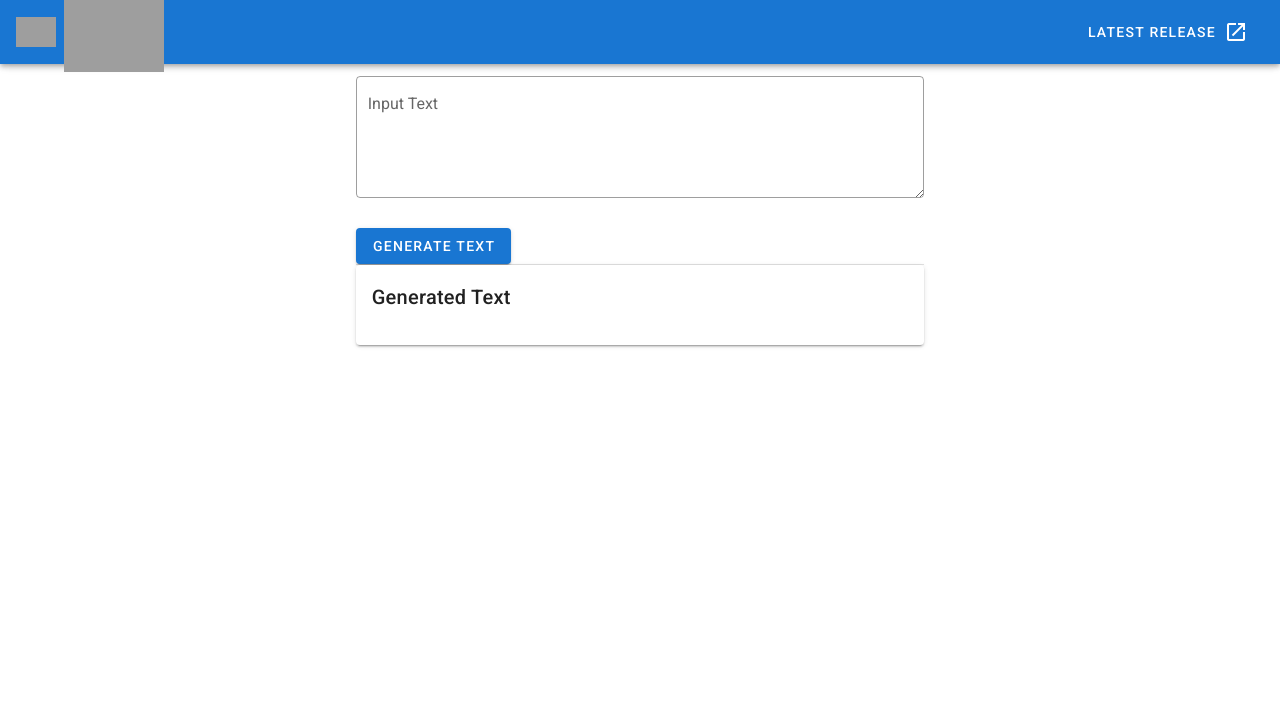
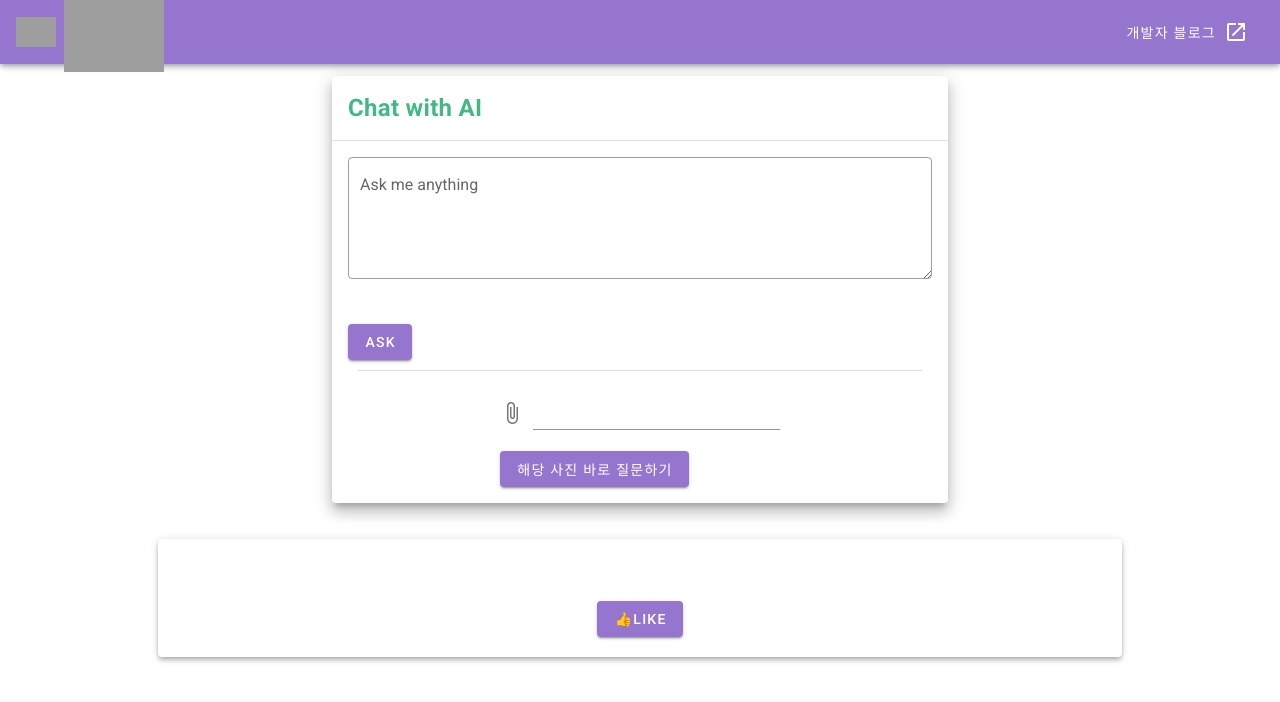
Before and after one commit to yechanlee/chatgptApiSample, a Vue app: page / in a window 1280 px wide. Shown: the top 702 px of the page. Built offline with nearby package versions, Linux system fonts and the light colour scheme; grey boxes are pictures that could not be loaded.

Commit message:
채팅 및 이미지

```diff
--- a/package.json
+++ b/package.json
@@ -11,6 +11,7 @@
     "axios": "^1.4.0",
     "core-js": "^3.8.3",
     "openai": "^3.3.0",
+    "tesseract.js": "^4.1.1",
     "vue": "^2.6.14",
     "vue-router": "^3.5.1",
     "vuetify": "^2.6.0",
--- a/src/App.vue
+++ b/src/App.vue
@@ -1,10 +1,6 @@
 <template>
   <v-app>
-    <v-app-bar
-      app
-      color="primary"
-      dark
-    >
+    <v-app-bar app color="primary" dark>
       <div class="d-flex align-center">
         <v-img
           alt="Vuetify Logo"
@@ -27,26 +23,21 @@
 
       <v-spacer></v-spacer>
 
-      <v-btn
-        href="https://github.com/vuetifyjs/vuetify/releases/latest"
-        target="_blank"
-        text
-      >
-        <span class="mr-2">Latest Release</span>
+      <v-btn href="https://yellongs.com" target="_blank" text>
+        <span class="mr-2">개발자 블로그</span>
         <v-icon>mdi-open-in-new</v-icon>
       </v-btn>
     </v-app-bar>
 
     <v-main>
-      <router-view/>
+      <router-view />
     </v-main>
   </v-app>
 </template>
 
 <script>
-
 export default {
-  name: 'App',
+  name: "App",
 
   data: () => ({
     //
--- a/src/plugins/vuetify.js
+++ b/src/plugins/vuetify.js
@@ -1,7 +1,16 @@
-import Vue from 'vue';
-import Vuetify from 'vuetify/lib/framework';
-
+import Vue from "vue";
+import Vuetify from "vuetify/lib/framework";
+import colors from "vuetify/lib/util/colors";
 Vue.use(Vuetify);
 
 export default new Vuetify({
+  theme: {
+    themes: {
+      light: {
+        primary: colors.deepPurple.lighten2,
+        secondary: colors.red.lighten4, // #FFCDD2
+        accent: colors.indigo.base, // #3F51B5
+      },
+    },
+  },
 });
--- a/src/router/index.js
+++ b/src/router/index.js
@@ -2,6 +2,7 @@ import Vue from "vue";
 import VueRouter from "vue-router";
 import HomeView from "../views/HomeView.vue";
 import TestGpt from "../views/TestGpt.vue";
+import NewTest from "../views/NewTest.vue";
 Vue.use(VueRouter);
 
 const routes = [
@@ -9,6 +10,11 @@ const routes = [
     path: "/",
     name: "testGpt",
     component: TestGpt,
+  },
+  {
+    path: "/test2",
+    name: "newTest",
+    component: NewTest,
   },
   {
     path: "/test",
--- /dev/null
+++ b/src/views/NewTest.vue
@@ -0,0 +1,45 @@
+<template>
+  <v-container>
+    <v-row justify="center">
+      <v-col cols="12" sm="6">
+        <v-file-input
+          v-model="selectedImage"
+          accept="image/*"
+          @change="handleImageChange"
+        ></v-file-input>
+
+        <!-- ... -->
+      </v-col>
+    </v-row>
+    <v-img :src="selectedImageUrl" class="mt-4"></v-img>
+  </v-container>
+</template>
+
+<script>
+import Tesseract from "tesseract.js";
+
+export default {
+  data() {
+    return {
+      selectedImage: null,
+      selectedImageUrl: "",
+      ocrResult: "",
+    };
+  },
+  methods: {
+    handleImageChange(event) {
+      this.selectedImage = event;
+      this.selectedImageUrl = URL.createObjectURL(this.selectedImage);
+    },
+    async performOCR() {
+      if (this.selectedImage) {
+        const result = await Tesseract.recognize(
+          this.selectedImage,
+          "kor" // 한글 언어 코드 (kor)
+        );
+        this.ocrResult = result.data.text;
+      }
+    },
+  },
+};
+</script>
--- a/src/views/TestGpt.vue
+++ b/src/views/TestGpt.vue
@@ -1,36 +1,75 @@
 <template>
-  <v-container>
-    <v-row>
-      <v-col cols="12" sm="6" offset-sm="3">
-        <v-textarea v-model="inputText" label="Input Text" rows="4" outlined></v-textarea>
+  <v-container fluid>
+    <v-row justify="center">
+      <v-col cols="12" sm="8" md="6">
+        <v-card class="chat-card" elevation="10">
+          <v-card-title class="chat-title"> Chat with AI </v-card-title>
+          <v-divider></v-divider>
+          <v-card-text>
+            <div>
+              <v-textarea
+                v-model="inputText"
+                label="Ask me anything"
+                rows="4"
+                outlined
+                class="input-area"
+              ></v-textarea>
+              <v-btn @click="generateText(inputText)" color="primary" class="ask-button">Ask</v-btn>
+            </div>
+            <v-divider class="divider"></v-divider>
+            <v-row justify="center">
+              <v-col cols="12" sm="6">
+                <v-file-input
+                  v-model="selectedImage"
+                  accept="image/*"
+                  @change="handleImageChange"
+                ></v-file-input>
+                <v-img v-if="selectedImageUrl" :src="selectedImageUrl" class="mt-4"></v-img>
+                <v-btn @click="performOCR" color="primary">해당 사진 바로 질문하기</v-btn>
 
-        <v-dialog v-model="showDialog" max-width="500px">
-          <v-card>
-            <v-card-title> Chat GPT에게 답변을 받는중입니다. </v-card-title>
-            <v-card-text> </v-card-text>
-            <v-progress-linear class="progress-line" :indeterminate="true"></v-progress-linear>
-          </v-card>
-        </v-dialog>
-        <v-btn @click="generateText" color="primary">Generate Text</v-btn>
-        <v-divider></v-divider>
-        <v-card>
-          <v-card-title>Generated Text</v-card-title>
-          <v-card-text>{{ generatedText }}</v-card-text>
+                <v-card v-if="ocrResult" class="mt-4">
+                  <v-card-title>Extracted Text:</v-card-title>
+                  <v-card-text>{{ ocrResult }}</v-card-text>
+                </v-card>
+              </v-col>
+            </v-row>
+          </v-card-text>
         </v-card>
       </v-col>
     </v-row>
+
+    <v-row>
+      <v-col>
+        <v-container>
+          <v-row justify="center">
+            <v-col cols="12" sm="10">
+              <v-card class="response-box" elevation="4">
+                <v-card-text class="response-text">{{ generatedText }}</v-card-text>
+                <v-btn v-if="showLikeButton" @click="likeResponse" color="primary">👍Like</v-btn>
+              </v-card>
+            </v-col>
+          </v-row>
+        </v-container>
+
+        <!-- <v-card>
+          <v-card-title>Generated Text</v-card-title>
+          <v-card-text>{{ generatedText }}</v-card-text>
+        </v-card> -->
+      </v-col>
+    </v-row>
+    <v-dialog v-model="showDialog" max-width="500px">
+      <v-card>
+        <v-card-title> Chat GPT에게 답변을 받는중입니다. </v-card-title>
+        <v-card-text> </v-card-text>
+        <v-progress-linear class="progress-line" :indeterminate="true"></v-progress-linear>
+      </v-card>
+    </v-dialog>
   </v-container>
 </template>
 
-<style scoped>
-.progress-line {
-  margin-top: 10px;
-  margin-bottom: 10px;
-}
-</style>
-
 <script>
 import axios from "axios";
+import Tesseract from "tesseract.js";
 
 export default {
   data() {
@@ -39,21 +78,39 @@ export default {
       generatedText: "",
       loading: false,
       showDialog: false,
+      showLikeButton: true,
+      selectedImage: null,
+      selectedImageUrl: "",
+      ocrResult: "",
     };
   },
   watch() {
     generatedText;
   },
   methods: {
-    async generateText() {
+    async generateText(textThing) {
       const apiKey = "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"; // 발급받은 API 키로 대체
-      const prompt = this.inputText;
+      const prompt = textThing;
       this.showDialog = true;
       try {
         const response = await axios
           .post(
             "https://api.openai.com/v1/chat/completions",
-            { model: "gpt-3.5-turbo", messages: [{ role: "user", content: prompt }] },
+            {
+              model: "gpt-3.5-turbo",
+              messages: [
+                { role: "user", content: prompt },
+                {
+                  role: "system",
+                  content:
+                    "수학문제를 풀어주는 프로그램이며 명쾌하게 답변을 해주고 계산식을 보여주어야 한다. 너무 복잡하게 답변을 하면안되고 간단명료하게 3줄정도로 할것 이유도 설명해줄 것",
+                },
+              ],
+              temperature: 1.25,
+              top_p: 1,
+              frequency_penalty: 0,
+              presence_penalty: 0,
+            },
             {
               headers: {
                 "Content-Type": "application/json",
@@ -73,6 +130,73 @@ export default {
         console.error("Error generating text:", error);
       }
     },
+    likeResponse() {
+      this.showLikeButton = false;
+      // 좋아요 버튼을 눌렀을 때 추가 로직을 수행할 수 있습니다.
+    },
+    async performOCR() {
+      if (this.selectedImage) {
+        const result = await Tesseract.recognize(
+          this.selectedImage,
+          "kor" // 한글 언어 코드 (kor)
+        );
+        this.ocrResult = result.data.text;
+        // this.inputText = this.ocrResult;
+        this.generateText(this.ocrResult);
+      }
+    },
+    handleImageChange(event) {
+      this.selectedImage = event;
+      this.selectedImageUrl = URL.createObjectURL(this.selectedImage);
+    },
   },
 };
 </script>
+
+<style scoped>
+.progress-line {
+  margin-top: 10px;
+  margin-bottom: 10px;
+}
+.response-box {
+  background-color: #f4f4f4;
+  padding: 20px 35px;
+  text-align: center;
+  border-radius: 5px;
+}
+.chat-card {
+  background-color: #f5f5f5; /* 연한 그레이 */
+  border-radius: 15px;
+}
+
+.chat-title {
+  font-size: 24px;
+  font-weight: bold;
+  color: #42b983; /* 연두색 */
+}
+
+.chat-card .v-card-text {
+  padding: 20px 35px;
+}
+
+.input-area {
+  color: #444444; /* 진한 그레이 */
+}
+
+.ask-button {
+  margin-top: 15px;
+}
+
+.response-text {
+  font-size: 18px;
+  margin-bottom: 10px;
+}
+
+.like-button {
+  margin-top: 15px;
+}
+
+.divider {
+  margin: 10px 10px;
+}
+</style>
```
Also changed, not shown: 2 other files (tests, documents, lock files or other folders).
